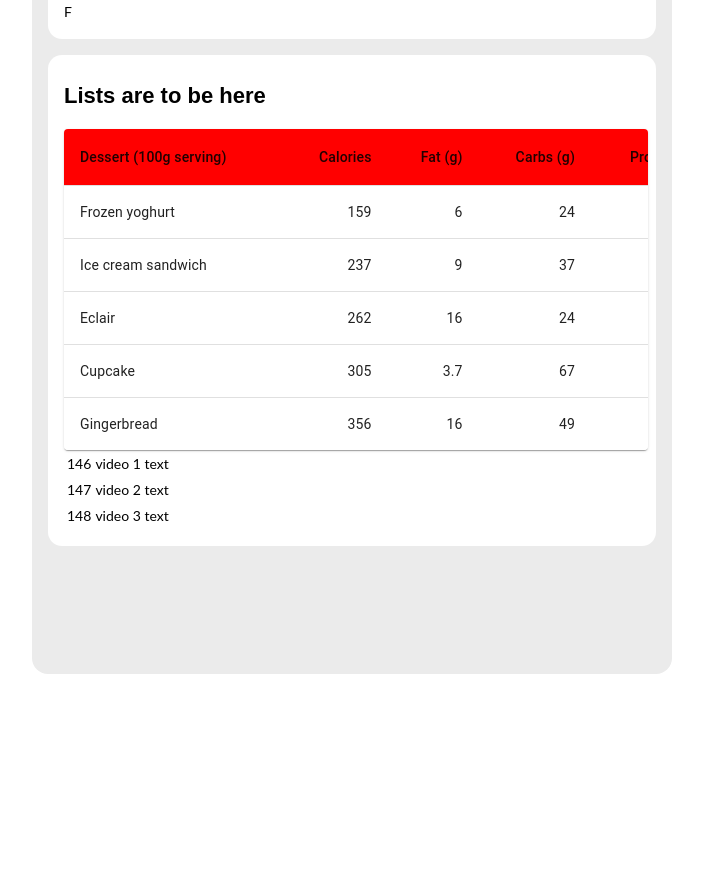
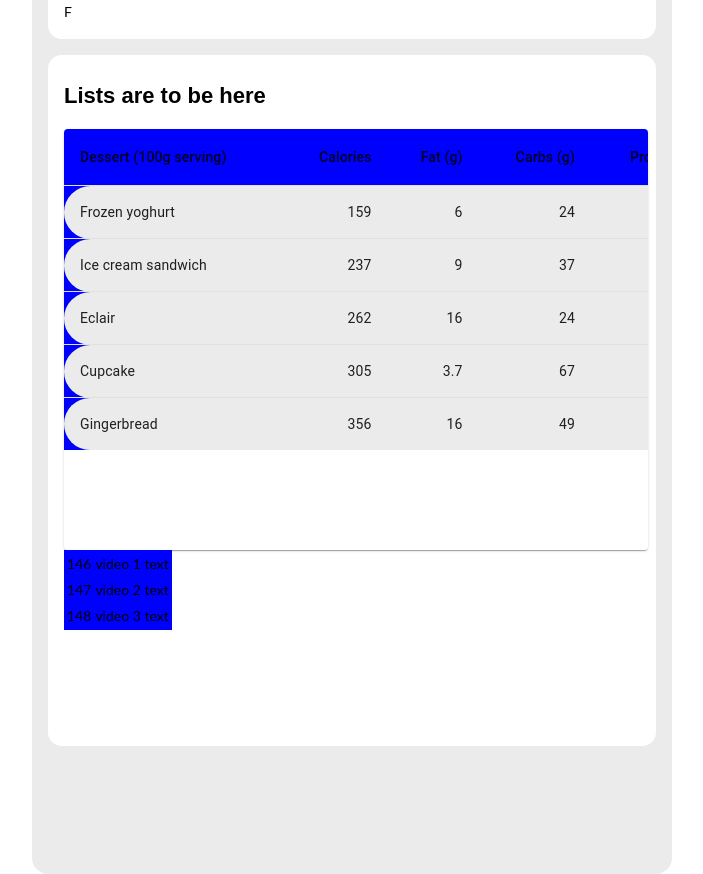
Before and after one commit to JOSBALIN/TIDFinalProject, a React (Create React App) app in the folder scancar/: page / in a window 1280 px wide. Shown: the part 883-1757 px from the top of the page, without its empty margins (288-991 px from the left). Before the commit the page ends 1557 px from the top, so only its background shows below. Built offline with nearby package versions, Linux system fonts and the light colour scheme.

Commit message:
refined table UI

```diff
--- a/scancar/src/components/table.css
+++ b/scancar/src/components/table.css
@@ -1,3 +1,27 @@
 .tablerow {
-    background-color: red;
+
 }
+table{
+    margin-bottom:100px;
+    background-color:blue;
+}
+
+row{
+    padding:10px;
+}
+
+.tablecell{
+    background-color:#EBEBEB;
+    padding:100px;
+}
+
+.tablecellleft{
+    background-color:#EBEBEB;
+    border-radius: 2em 0em 0em 2em;
+}
+
+.tablecellright{
+    background-color:#EBEBEB;
+    border-radius: 0em 2em 2em 0em;
+    padding:100px;
+}
--- a/scancar/src/components/table.tsx
+++ b/scancar/src/components/table.tsx
@@ -31,7 +31,7 @@ export default function BasicTable() {
     <TableContainer component={Paper}>
       <Table sx={{ minWidth: 650 }} aria-label="simple table">
         <TableHead>
-          <TableRow className="tablerow">
+          <TableRow id="tableHeader">
             <TableCell>Dessert (100g serving)</TableCell>
             <TableCell align="right">Calories</TableCell>
             <TableCell align="right">Fat&nbsp;(g)</TableCell>
@@ -39,19 +39,19 @@ export default function BasicTable() {
             <TableCell align="right">Protein&nbsp;(g)</TableCell>
           </TableRow>
         </TableHead>
-        <TableBody>
+        <TableBody className="body">
           {rows.map((row) => (
-            <TableRow
+            <TableRow className="tablerow"
               key={row.icename}
               sx={{ '&:last-child td, &:last-child th': { border: 0 } }}
             >
-              <TableCell component="th" scope="row">
+              <TableCell component="th" scope="row" className="tablecellleft">
                 {row.icename}
               </TableCell>
-              <TableCell align="right">{row.calories}</TableCell>
-              <TableCell align="right">{row.fat}</TableCell>
-              <TableCell align="right">{row.carbs}</TableCell>
-              <TableCell align="right">{row.protein}</TableCell>
+              <TableCell align="right" className="tablecell">{row.calories}</TableCell>
+              <TableCell align="right" className="tablecell">{row.fat}</TableCell>
+              <TableCell align="right" className="tablecell">{row.carbs}</TableCell>
+              <TableCell align="right" className="tablecellright">{row.protein}</TableCell>
             </TableRow>
           ))}
         </TableBody>
```
